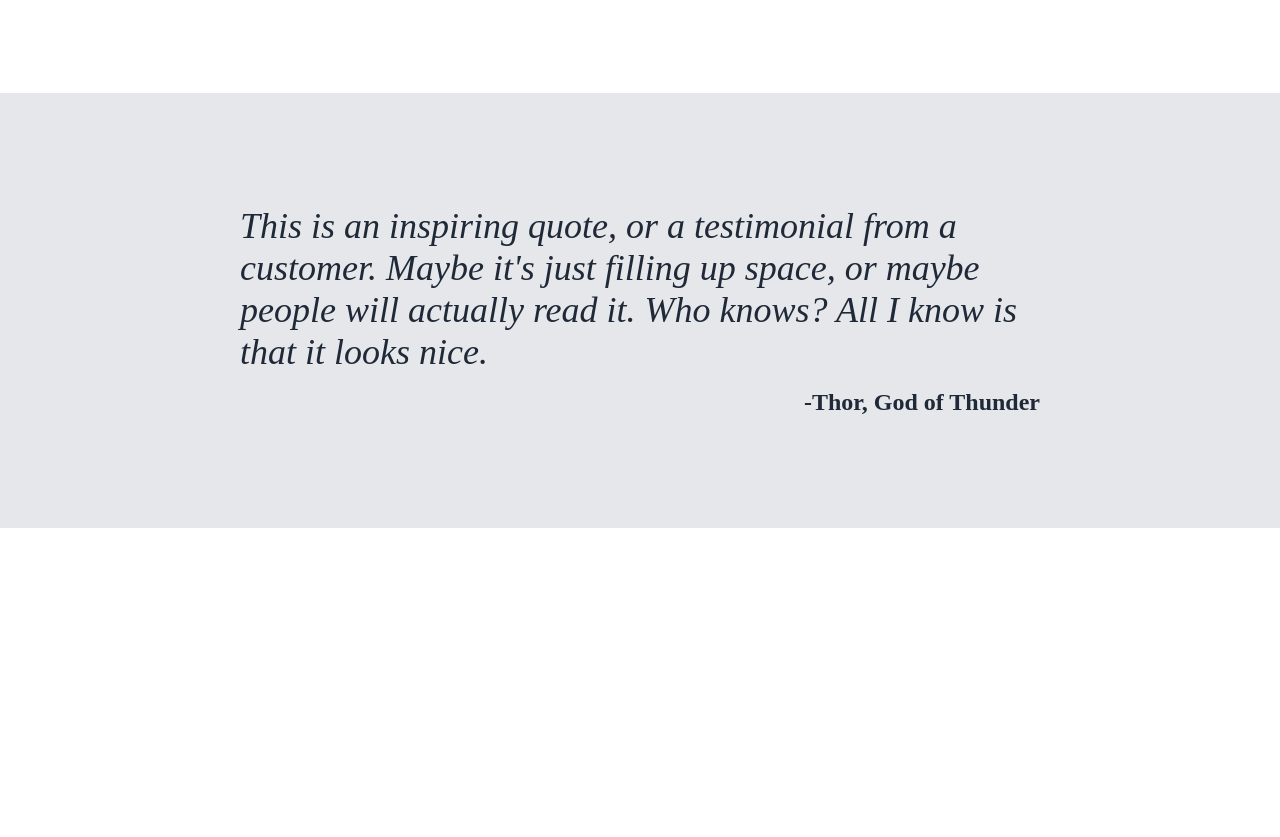
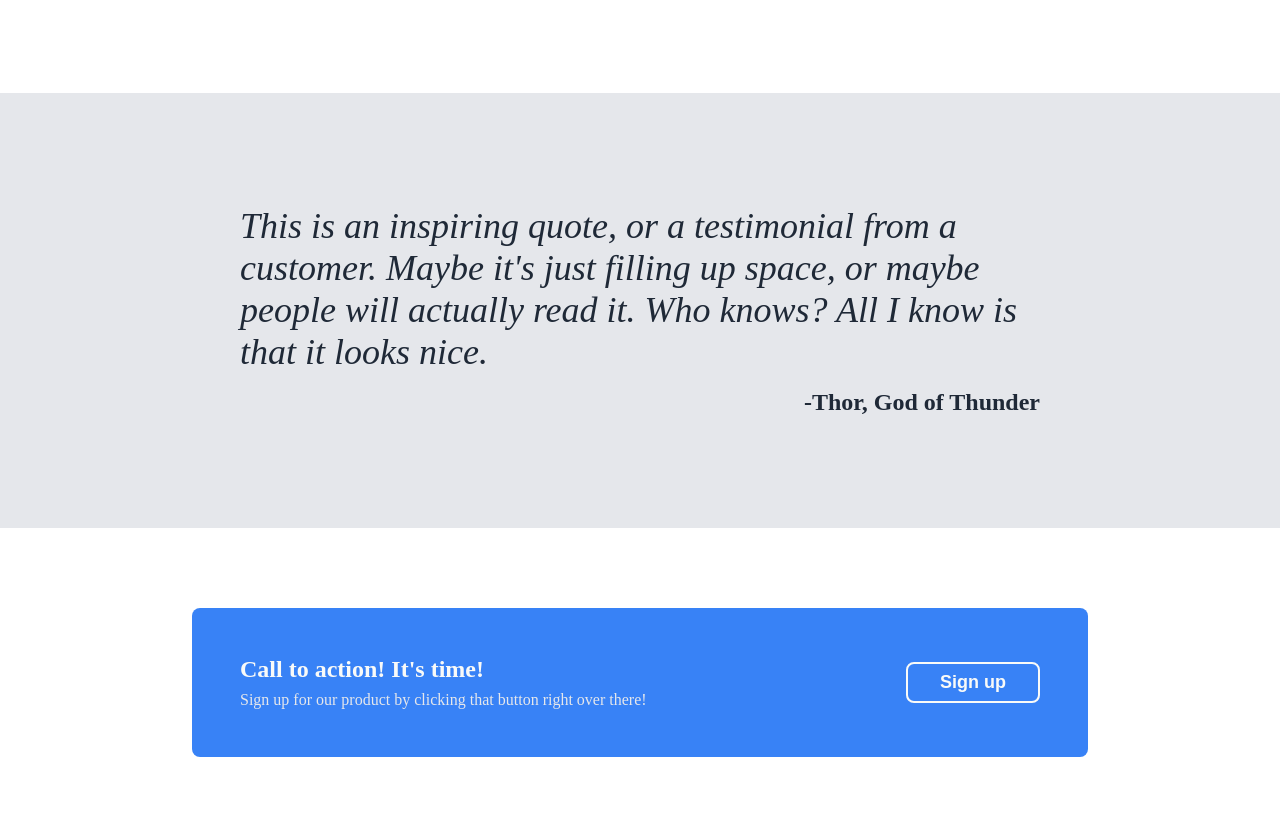
Before and after one commit to chadriley722/practice-website, a plain HTML site: page index.html in a window 1280 px wide. Shown: the part 826-1663 px from the top of the page. Before the commit the page ends 1354 px from the top, so only its background shows below. Drawn offline with Linux system fonts and the light colour scheme.

Commit message:
Added call to action section with styling

```diff
--- a/index.html
+++ b/index.html
@@ -57,5 +57,15 @@
             <p class="quote-attribution">-Thor, God of Thunder</p>
         </div>
     </div>
+
+    <div class="cta-section">
+        <div class="cta-container">
+            <div class="cta-text">
+                <h3>Call to action! It's time!</h3>
+                <p>Sign up for our product by clicking that button right over there!</p>
+            </div>
+            <button class="sign-up cta-button">Sign up</button>
+        </div>
+    </div>
 </body>
 </html>
--- a/style.css
+++ b/style.css
@@ -152,3 +152,33 @@ nav a {
     text-align: right;
     color: #1F2937;
 }
+
+/* Call to action section */
+.cta-section {
+    padding: 5rem 15%;
+}
+
+.cta-container {
+    background-color: #3882F6;
+    padding: 3rem;
+    border-radius: 0.5rem;
+    display: flex;
+    justify-content: space-between;
+    align-items: center;
+    gap: 2rem;
+}
+
+.cta-text h3 {
+    color: #F9FAF8;
+    font-size: 1.5rem;
+    margin-bottom: 0.5rem;
+}
+
+.cta-text p {
+    color: #E5E7EB;
+}
+
+.cta-button {
+    border: 2px solid #F9FAF8;
+    flex-shrink: 0;
+}
```
